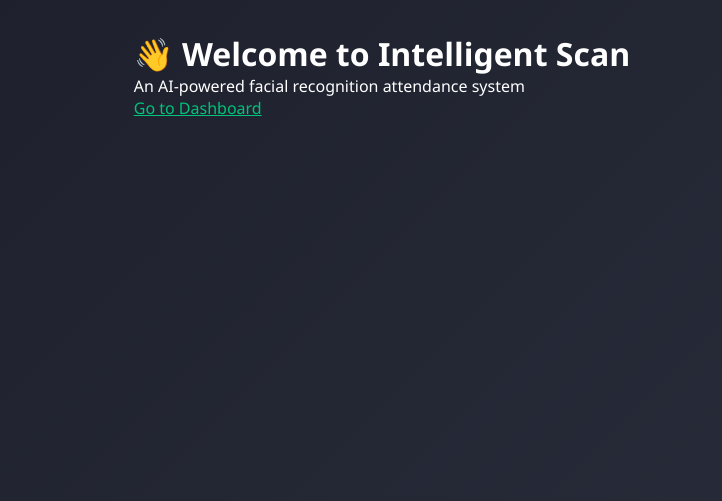
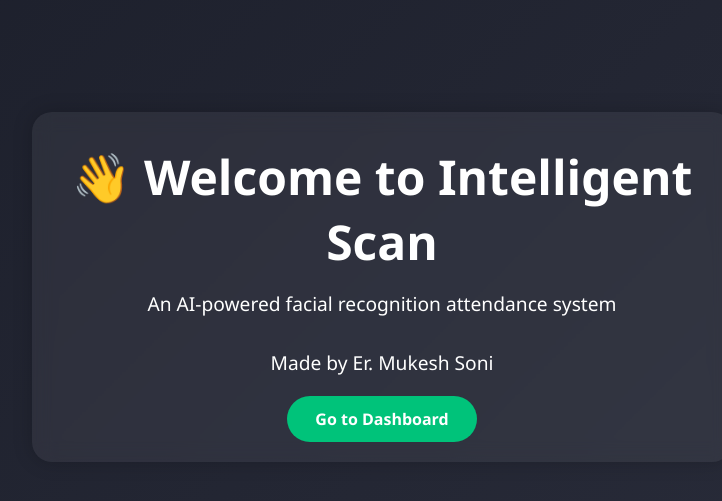
Before and after one commit to Mukesh0512/Intelligent-Scan, a Flask app: page / in a window 1280 px wide. Shown: the top 501 px of the page, without its empty margins (258-980 px from the left). Run offline with Flask 3, Linux system fonts and the light colour scheme.

Commit message:
Edited css and html

```diff
--- a/static/css/style.css
+++ b/static/css/style.css
@@ -15,6 +15,43 @@ body {
   flex-direction: column;
   align-items: center;
   justify-content: flex-start;
+}
+
+/* Hero Section */
+.hero {
+  text-align: center;
+  margin-top: 10vh;
+  max-width: 700px;
+  padding: 2rem;
+  background: rgba(255, 255, 255, 0.06);
+  border-radius: 20px;
+  backdrop-filter: blur(10px);
+  box-shadow: 0 0 20px rgba(0,0,0,0.2);
+}
+
+.hero h1 {
+  font-size: 3rem;
+  margin-bottom: 1rem;
+}
+
+.hero p {
+  font-size: 1.2rem;
+  margin-bottom: 2rem;
+}
+
+.hero .btn {
+  background: #00c37a;
+  padding: 12px 28px;
+  border-radius: 30px;
+  font-size: 1rem;
+  font-weight: bold;
+  color: white;
+  text-decoration: none;
+  transition: background 0.3s ease;
+}
+
+.hero .btn:hover {
+  background: #009f5a;
 }
 
 /* Message box for alerts or confirmations */
@@ -153,4 +190,12 @@ a {
     flex-direction: column;
     align-items: center;
   }
+
+  .hero h1 {
+    font-size: 2.2rem;
+  }
+
+  .hero p {
+    font-size: 1rem;
+  }
 }
--- a/templates/index.html
+++ b/templates/index.html
@@ -10,6 +10,7 @@
   <div class="hero">
     <h1>👋 Welcome to Intelligent Scan</h1>
     <p>An AI-powered facial recognition attendance system</p>
+    <p>Made by Er. Mukesh Soni</p>
     <a href="/dashboard" class="btn">Go to Dashboard</a>
   </div>
 </body>
```
